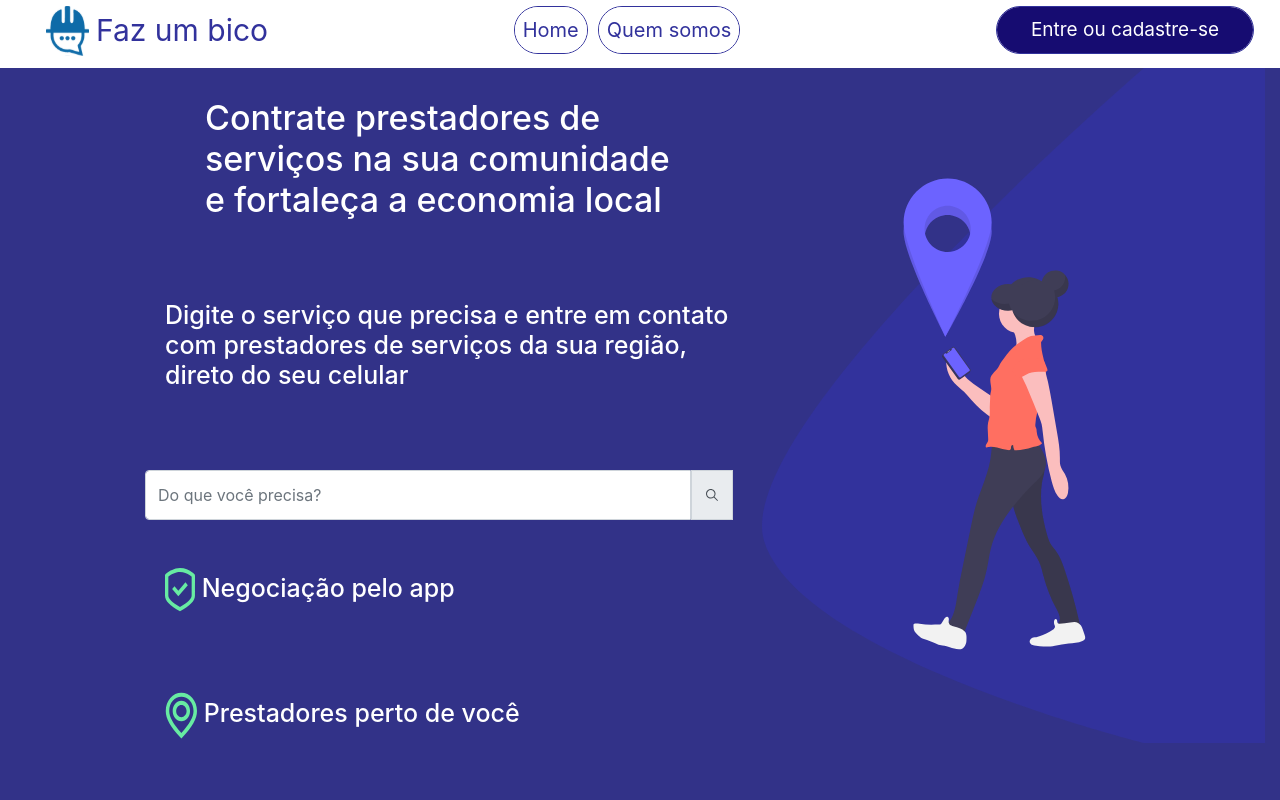
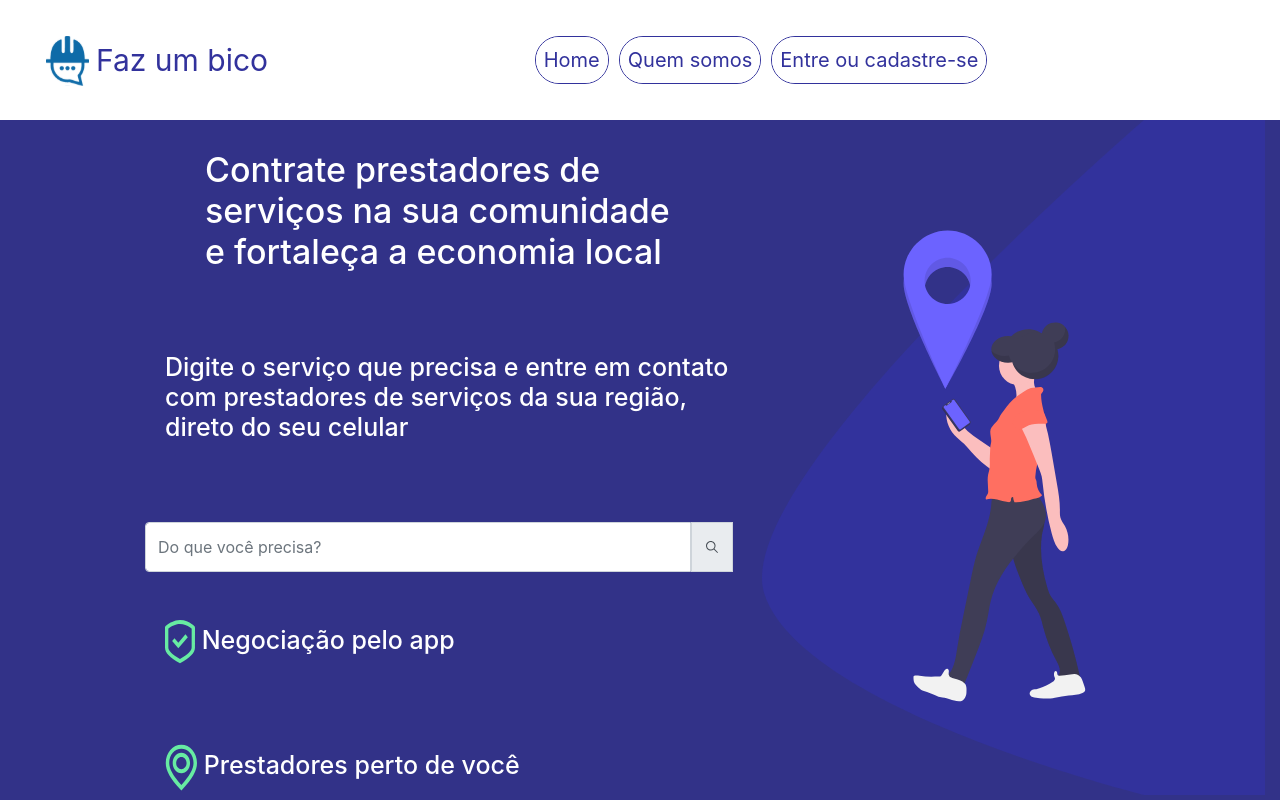
Before and after one commit to joao-vgarcia/ProjetoFinal, a React (Create React App) app: page / in a window 1280 px wide. Shown: the top 800 px of the page. Built offline with nearby package versions, Linux system fonts and the light colour scheme.

Commit message:
Add files via upload

```diff
--- a/src/Footer.css
+++ b/src/Footer.css
@@ -15,3 +15,6 @@
     align-self: center;
     text-align: center;
 }
+.aas{
+    margin-left: 50px;
+}
--- a/src/Footer.js
+++ b/src/Footer.js
@@ -2,37 +2,34 @@ import React, { Component } from 'react';
 import { Link } from 'react-router-dom';
 import logo from '../src/imagens/logo1.svg';
 import './Footer.css';
-
-
 import facebook from '../src/imagens/facebook.svg';
 import instagram from '../src/imagens/instagram.PNG';
 import youtube from '../src/imagens/youtube.PNG';
 import twitter from '../src/imagens/twitter.PNG';
 import linkedin from '../src/imagens/linkedin.PNG';
 import { MdCopyright } from 'react-icons/md';
-
-
-
-
-
 class Footer extends Component {
     render() {
         return (
-            <div>
-                <div className="container justify-content-between ">
-                    <div className="row">
-                        <div className="d-none d-sm-none d-md-block col-md-4">
+
+                <div className="container-fluid ">
+                    <div className="d-none d-sm-none d-md-block d-lg-block">
+                    <div className="row ">
+                        <div className="col-md-4">
                             <p><MdCopyright /> 2020 Bico</p>
                         </div>
-                        <div className="d-md-block col-md-6" id="logo">
+                        <div className="col-md-6" id="logo">
                             <p><img src={logo} className=' logo'/>Faz um bico</p>
                         </div>
-                        <div className=" d-md-block col-md-2">
-                            <img src={instagram} className=' social' /><img src={twitter} className=' social' /><img src={linkedin} className=' social' /><img src={youtube} className=' social' />
+                        <div className="col-md-2">
+                            <p className='fote'> <img src={facebook} className=' social'/> <img src={instagram} className=' social' /><img src={twitter} className=' social' /><img src={linkedin} className=' social' /><img src={youtube} className=' social' /></p>
                         </div>
                     </div>
 
-                    <div className="row d-block d-sm-block d-md-none d-lg-none">
+                    </div>
+
+                    <div className="d-block d-sm-block d-md-none d-lg-none">
+                    <div className="row">
                         <div className="d-block d-sm-block d-md-none col-12">
                             <p className='fote'><MdCopyright /> 2020 Bico</p>
                         </div>
@@ -47,33 +44,28 @@ class Footer extends Component {
                            <p className='fote'> <img src={facebook} className=' social'/> <img src={instagram} className=' social' /><img src={twitter} className=' social' /><img src={linkedin} className=' social' /><img src={youtube} className=' social' /></p>
                         </div>
                     </div>
+                    </div>
+
 
                     <hr />
 
-                    <div className="row justify-content-between">
-                        <div className="col-sm-12 col-md-2">
-                            <Link className="nav-link active mr-lg-4" to="/home">Home</Link>
+                    <div className="row">
+                        <div className="col-6">
+                            <Link className="nav-link active mr-lg-4 aas" to="/home">Home</Link>
                         </div>
-                        <div className="col-sm-12 col-md-2">
-                            <a href="#">Quem somos</a>
+                        <div className="col-6">
+                            <Link className="nav-link active mr-lg-4" to="/faq">Quem somos</Link>
                         </div>
-                        <div className="col-sm-12 col-md-2">
-                            <a href="#">Entre em contato</a>
-                        </div>
-                        <div className="col-sm-12 col-md-2">
-                            <a href="#">Seja um parceiro</a>
-                        </div>
-                        <div className="col-sm-12 col-md-2">
-                            <a href="#">Termos de uso</a>
-                        </div>
+
                         <br /><br />
                     </div>
+
                 </div>
 
 
 
 
-            </div >
+
         )
     }
 }
--- a/src/Navbar.css
+++ b/src/Navbar.css
@@ -2,12 +2,7 @@ nav ul li, .navbar-brand {
 	border: 1.5px solid #32329C;
 	font-size: 0.950em;
 }
-#loginbot{
-    background-color: #160C71;
-	color: #FDFDFF;
-	font-size: 0.950em;
-    padding: 8px 33px;
-}
+
 .logomenu{
 	width: 80px;
 	height: 60px;
@@ -23,7 +18,8 @@ nav ul li, .navbar-brand {
 	color: #32329C
 }
 #branco{
-	height: 60px;
+
+	position: relative;
 }
 
 .navbar-nav .nav-item {
--- a/src/navbar.js
+++ b/src/navbar.js
@@ -9,11 +9,11 @@ class Navbar extends Component {
         this.state = {
             cor5: "white",
             cor6: "white",
-            cor7: "#160C71",
+            cor7: "white",
             borda: "30px ",
             fonte5 : "#32329C",
             fonte6 : "#32329C",
-            fonte7:"white"
+            fonte7:"#32329C"
         }
     }
 
@@ -21,29 +21,29 @@ class Navbar extends Component {
 
         this.setState({ cor5: "white", fonte5 : "#32329C" })
         this.setState({ cor6: "white", fonte6: "#32329C" })
-        this.setState({ cor7: "#160C71", fonte7: "white" })
+        this.setState({ cor7: "white", fonte7: "#32329C" })
     }
 
     mudacor3() {
 
         this.setState({ cor5: "#67EBA2", fonte5:"#32329C" })
         this.setState({ cor6: "white", fonte6: "#32329C" })
-        this.setState({ cor7: "#160C71", fonte7: "white" })
+        this.setState({ cor7: "white", fonte7: "#32329C" })
     }
 
     mudacor5() {
 
-        this.setState({ cor5: "white" })
+        this.setState({ cor5: "white" , fonte5:"#32329C"})
         this.setState({ cor6: "#67EBA2", fonte6: "#32329C" })
-        this.setState({ cor7: "#160C71", fonte7: "white" })
+        this.setState({ cor7: "white", fonte7: "#32329C" })
 
     }
 
     mudacor7() {
 
-        this.setState({ cor5: "white" })
-        this.setState({ cor6: "white" })
-        this.setState({ cor7: "#67EBA2", fonte7 : "black" })
+        this.setState({ cor5: "white" , fonte5: "#32329C"})
+        this.setState({ cor6: "white" , fonte6: "#32329C"})
+        this.setState({ cor7: "#67EBA2", fonte7 : "#32329C" })
     }
 
 
@@ -52,11 +52,11 @@ class Navbar extends Component {
             return (
                 <div>
 
-                    <nav className="navbar navbar-expand-lg navbar-dark p-3 mb-2 bg-white text-dark" id="branco">
+                    <nav className="navbar navbar-expand-lg navbar-dark bg-white text-dark" id="branco">
                         <p className='logomenu'><img src={logo} className=' logo' /></p>
                         <Link className="logoescrito" to="/home" onClick={this.mudacor0.bind(this)} >Faz um bico</Link>
-                        <button className="navbar-toggler" type="button" data-toggle="collapse" data-target="#collapsibleNavbar"><span className="navbar-toggler-icon"></span></button>
-                        <div className="collapse navbar-collapse" id="collapsibleNavbar">
+                        <button className="navbar-toggler bg-dark" type="button" data-toggle="collapse" data-target="#collapsibleNavbar"><span className="navbar-toggler-icon"></span></button>
+                        <div className="collapse navbar-collapse justify-content-between" id="collapsibleNavbar">
                                 <ul className="navbar-nav mx-auto">
 
                                     <li className="nav-item" >
@@ -66,10 +66,8 @@ class Navbar extends Component {
                                     <li className="nav-item">
                                         <Link className="nav-link" to="/faq" style={{backgroundColor:this.state.cor6, borderRadius: this.state.borda, color: this.state.fonte6}} onClick={this.mudacor5.bind(this)} >Quem somos</Link>
                                     </li>
-                                </ul>
-                                <ul className="navbar-nav">
                                     <li className="nav-item" >
-                                        <Link to="/login" className="btn " id="loginbot" style={{ backgroundColor: this.state.cor7, borderRadius: this.state.borda, color: this.state.fonte7}} onClick={this.mudacor7.bind(this)}>Entre ou cadastre-se</Link>
+                                        <Link to="/login" className="nav-link" style={{ backgroundColor: this.state.cor7, borderRadius: this.state.borda, color: this.state.fonte7}} onClick={this.mudacor7.bind(this)}>Entre ou cadastre-se</Link>
 
                                     </li>
                                 </ul>
```
